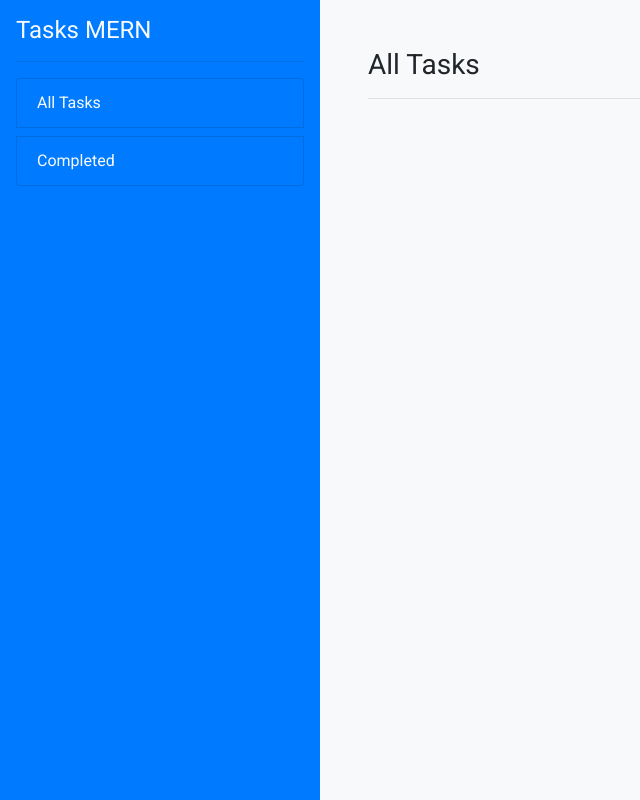
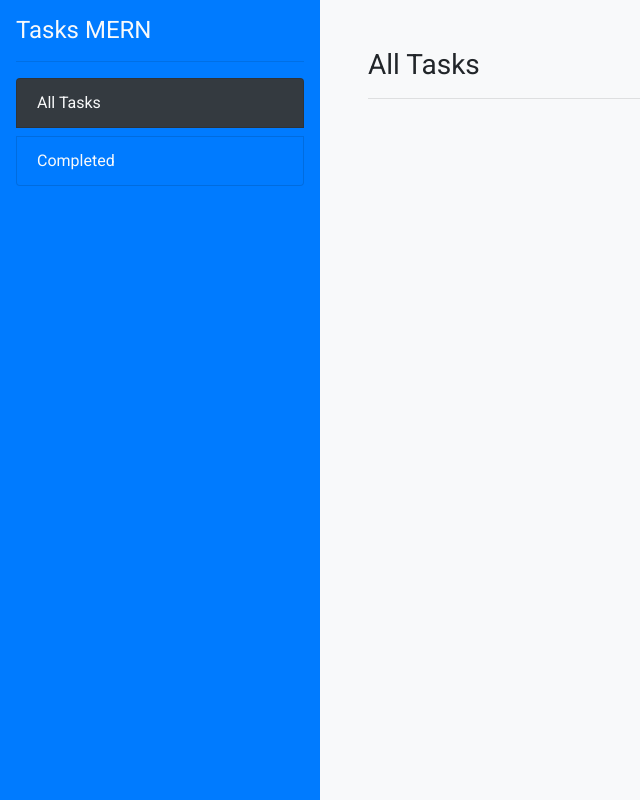
Before and after one commit to cafeamericano/tasksMERN, a React (Create React App) app: page / in a window 1280 px wide. Shown: the whole page, without its empty margins (0-640 px from the left). Built offline with nearby package versions, Linux system fonts and the light colour scheme; no server answers.

Commit message:
Implemented conditional class apply depending on active list for side panel

```diff
--- a/src/Main.js
+++ b/src/Main.js
@@ -21,7 +21,7 @@ class Main extends Component {
         <div className="col-3 p-3 bg-primary text-light">
           <h4>Tasks MERN</h4>
           <hr></hr>
-          <Sidepanel makeActiveList={this.setActiveList} />
+          <Sidepanel makeActiveList={this.setActiveList} activeList={this.state.activeList}/>
         </div>
         <div className="col-9 p-5 bg-light">
           <Taskbox activeList={this.state.activeList} />
--- a/src/Sidepanel.js
+++ b/src/Sidepanel.js
@@ -1,4 +1,7 @@
 import React, { Component } from "react";
+
+var blue = "list-group-item pointer mb-2 bg-primary";
+var dark = "list-group-item pointer mb-2 bg-dark";
 
 class Sidepanel extends Component {
   constructor(props) {
@@ -9,6 +12,10 @@ class Sidepanel extends Component {
   }
 
   componentDidMount() {
+    this.performSearch();
+  }
+
+  componentDidUpdate() {
     this.performSearch();
   }
 
@@ -27,31 +34,45 @@ class Sidepanel extends Component {
   drawToDOM = argObj => (
     <div
       onClick={() => this.props.makeActiveList(argObj.listName)}
-      className="list-group-item pointer mb-2 bg-primary"
+      className={blue}
     >
       {argObj.listName}
     </div>
   );
 
   render() {
+    //Establish and add to the dataset
     var items = this.state.databaseRecords;
-    return (
-      <div>
+    items.unshift({ listName: "All Tasks" });
+    items.push({ listName: "Completed" });
+
+    //Create a new arraw to contain the HTML
+    var assembledElements = [];
+
+    console.log('ACTIVE LIST IS: ' + this.props.activeList)
+    for (var i = 0; i < items.length; i++) {
+      let x = items[i].listName;
+      //Decide on the class
+      let classToApply;
+      if (x === this.props.activeList) {
+        classToApply = dark;
+      } else {
+        classToApply = blue;
+      }
+      //Push to array
+      console.log(x);
+      assembledElements.push(
         <div
-          onClick={() => this.props.makeActiveList("All Tasks")}
-          className="list-group-item pointer mb-2 bg-primary"
+          onClick={() => this.props.makeActiveList(x)}
+          className={classToApply}
         >
-          All Tasks
+          {x}
         </div>
-        {items.map(this.drawToDOM)}
-        <div
-          onClick={() => this.props.makeActiveList("Completed")}
-          className="list-group-item pointer mb-2 bg-primary"
-        >
-          Completed
-        </div>
-      </div>
-    );
+      );
+    }
+
+    //Return
+    return <div>{assembledElements}</div>;
   }
 }
 
```
